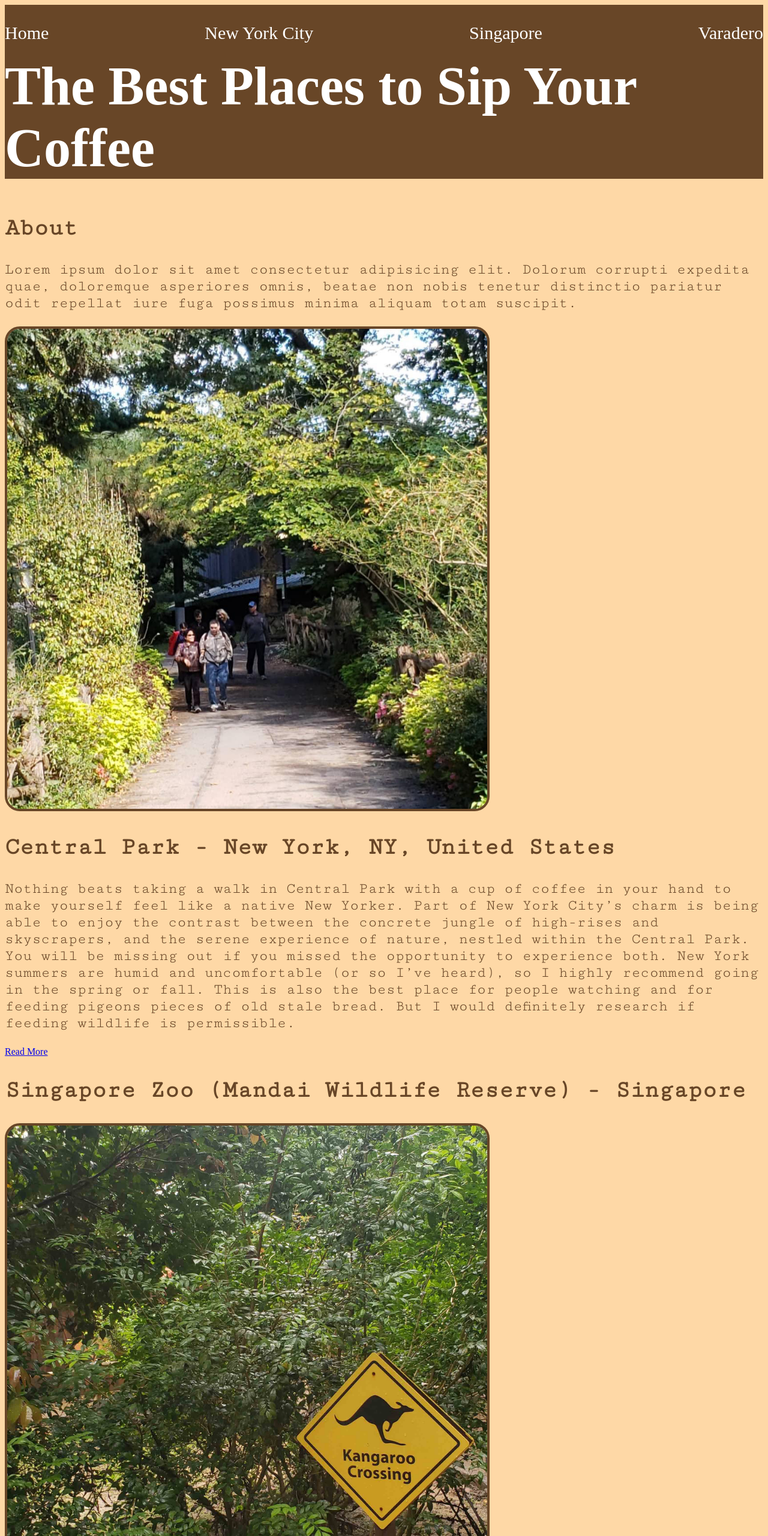
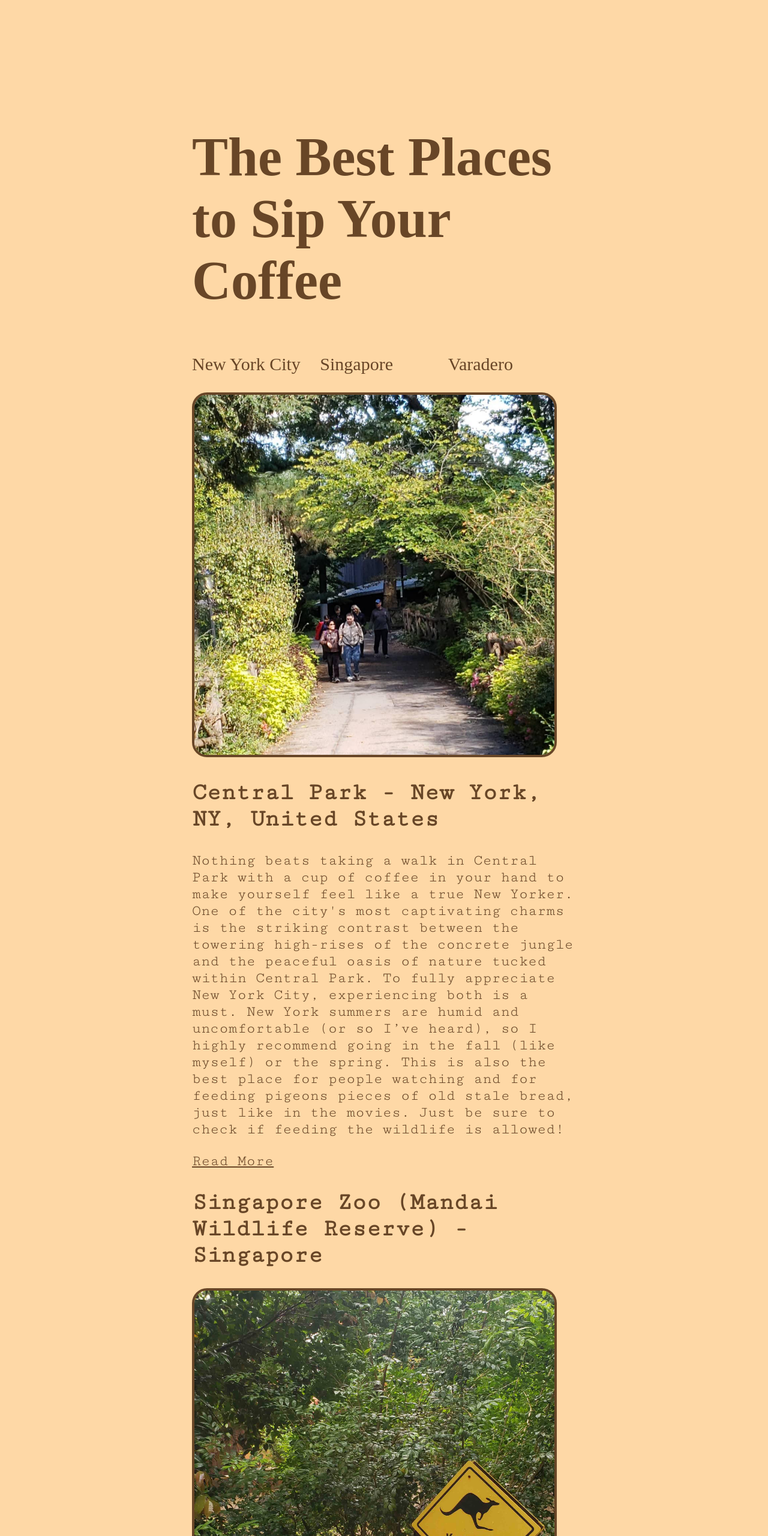
Before and after one commit to atquebral/cprg_309_assignment_1_travelogue, a plain HTML site: page index.html in a window 1280 px wide. Shown: the top 2560 px of the page at 60% size. Drawn offline with Linux system fonts and the light colour scheme; a script that the page names is missing; a web font is replaced by a local one.

Commit message:
smooth scroll and style
- added smooth scroll
- adjusted header and nav bar
- removed text decor on header link

```diff
--- a/index.html
+++ b/index.html
@@ -7,38 +7,47 @@
         <link rel="stylesheet" href="styles.css">
     <head>
     <body>
-      <nav>
-        <a>Home</a>
-        <a>New York City</a>
-        <a>Singapore</a>
-        <a>Varadero</a>
-      </nav>
+      <div id="container">
+
       <header>
         <h1>The Best Places to Sip Your Coffee</h1>
+        <nav>
+          <a href="#nyc">New York City</a>
+          <a href="#spore">Singapore</a>
+          <a href="#varadero">Varadero</a>
+        </nav>
+
       </header>
+
       <main>
-        <h2>About</h3>
-        <p>Lorem ipsum dolor sit amet consectetur adipisicing elit. Dolorum corrupti expedita quae, doloremque asperiores omnis, beatae non nobis tenetur distinctio pariatur odit repellat iure fuga possimus minima aliquam totam suscipit.</p>
+        <img src="images/nyc.jpg" alt="an image of trees at Central Park in New York City." width="600" height="600">
 
-        <img src="images/nyc.jpg" alt="an image of trees at Central Park in New York City." width="800" height="800">
+        <section id="nyc" >
           <h2>Central Park - New York, NY, United States</h2>
-        <p>Nothing beats taking a walk in Central Park with a cup of coffee in your hand to make yourself feel like a native New Yorker. Part of New York City’s charm is being able to enjoy the contrast between the concrete jungle of high-rises and skyscrapers, and the serene experience of nature, nestled within the Central Park. You will be missing out if you missed the opportunity to experience both.  New York summers are humid and uncomfortable (or so I’ve heard), so I highly recommend going in the spring or fall. This is also the best place for people watching and for feeding pigeons pieces of old stale bread. But I would definitely research if feeding wildlife is permissible. </p>
+          <p>Nothing beats taking a walk in Central Park with a cup of coffee in your hand to make yourself feel like a true New Yorker. One of the city's most captivating charms is the striking contrast between the towering high-rises of the concrete jungle and the peaceful oasis of nature tucked within Central Park. To fully appreciate New York City, experiencing both is a must.  New York summers are humid and uncomfortable (or so I’ve heard), so I highly recommend going in the fall (like myself) or the spring. This is also the best place for people watching and for feeding pigeons pieces of old stale bread, just like in the movies. Just be sure to check if feeding the wildlife is allowed! </p>
           <a href="https://www.centralpark.com/">Read More</a>
+        </section>
 
+        <section id="spore" >
           <h2>Singapore Zoo (Mandai Wildlife Reserve) - Singapore</h2>
-        <img src="images/singapore.jpg" alt="an image of a bush with a yellow sign that says'kangaroo crossing'." width="800" height="800">
-        <p>An odd choice, and certainly not everyone’s first choice, but it made the list for a reason. Firstly, Singapore is one of the greenest (and most humid) cities I’ve ever visited. Despite being a small city, it houses one of the largest zoo’s in the world (?). The way the zoo is designed creates the illusion of walking through the jungle. Not because they were generous in surrounding the park with greenery, but they have areas where monkeys, and even kangaroos, are roaming free! So, by all means, enjoy your coffee there, but make sure a monkey doesn’t steal or knock it over. Side note, I would definitely opt for iced coffee in this case.</p>
+          <img src="images/singapore.jpg" alt="an image of a bush with a yellow sign that says'kangaroo crossing'." width="600" height="600">
+          <p>An unconventional  choice, and certainly not everyone’s first choice, but it made the list for a good reason. Firstly, Singapore is one of the greenest (and most humid) cities I’ve ever visited. Despite being a small city, it houses one of the largest zoos in the world. Its design immerses you in what feels like a true jungle experience—not just because of the lush greenery but because some animals, like monkeys and kangaroos, roam freely in certain areas! By all means, sip on your coffee on your jungle adventure, but keep an eye on it—there’s a chance a monkey might snag it. Side note, considering th heat humidity, I would consider enjoying your coffee iced.</p>
           <a href="https://www.mandai.com/en/singapore-zoo.html">Read More</a>
+        </section>
 
+        <section id="varadero" >
           <h2>Hotel Playa Vista Azul - Varadero, Cuba</h2>
-        <img src="images/cuba.jpg" alt="an image of a blue pool infinity pool overlooking the ocean." width="800" height="800">
-        <p>A country known for coffee and beautiful beaches. There was no doubt it would make the list. Varadero may be a tourist area, but you can’t deny the scenic views are worth the upcharge on everything. My friends and I stayed at Playa Vista Azul, which contained a bright blue infinity pool overlooking the ocean. You could quite literally hear the awe from our tour group, every time we were dropped off in front of the lobby because you could see the pool even from inside the bus. If you’re tired of enjoying your coffee by the pool, the beach was just a 5-10 minute walk from your room. </p>
+          <img src="images/cuba.jpg" alt="an image of a blue pool infinity pool overlooking the ocean." width="600" height="600">
+          <p>A country known for coffee and beautiful beaches. There was no doubt it would make the list. Varadero may be a tourist area, but you can’t deny the scenic views are worth the premium. My friends and I stayed at Playa Vista Azul, which featured a bright blue infinity pool overlooking the ocean. Every time our tour bus pulled up to the lobby, you could hear a collective gasp from the group. If you’re tired of enjoying your coffee by the pool, the beach was just a 5-10 minute walk from your room. Don't forget your cigar! </p>
           <a href="https://www.transat.com/en-CA/hotels/hotel-playa-vista-azul">Read More</a>
+        </section>
 
+        <button id="topBtn">Top</button>
       </main>
       <footer>
         Travelogue The Best Places to Sip Your Coffee
       </footer>
+    </div>
     <script src="java.js"></script>
   </body>
 </html>
--- /dev/null
+++ b/java.js
@@ -0,0 +1,18 @@
+const topButton = document.getElementById('topBtn');
+
+window.onscroll = function() {scrollFunction()};
+
+function scrollFunction () {
+    if (document.body.scrollTop > 100 || document.documentElement.scrollTop > 100) {
+        topButton.style.display = "block";
+    }
+
+    else {
+        topButton.style.display = "none";
+    }
+}
+
+topButton.addEventListener('click', () => {
+    document.body.scrollTop = 0;
+    document.documentElement.scrollTop= 0;
+})
--- a/styles.css
+++ b/styles.css
@@ -1,47 +1,108 @@
 @import url('https://fonts.googleapis.com/css2?family=Cutive+Mono&display=swap');
 @import url('https://fonts.googleapis.com/css2?family=Cabin+Sketch:wght@400;700&family=Cutive+Mono&display=swap');
 
+html {
+    scroll-behavior: smooth;
+}
+
 body{
     background-color: #fed8a6;
+    font-optical-sizing: auto;
+    color:#684627
 }
 
+main{
+    max-width: 120ch;
+    margin: 0 auto;
+}
 
+#container{
+    padding-left: 15px;
+    padding-right: 15px;
+    max-width: 80ch;
+    margin: 0 auto;
+}
 
 h1 {
     font-family: "Cabin Sketch";
     font-size: 90px;
     font-weight: 700px;
-    background-color: #684627;
-    color: #ffff;
-    margin-top: 0%;
-    padding-top: 20px;
+    padding-top: 150px;
 }
 
 h2{
     font-family: "Cutive Mono";
     font-weight: 700px;
     font-size: 40px;
-    color:#684627;
+
 }
 
 p {
     font-family: "Cutive Mono";
     font-size: 25px;
-    color:#684627;
 }
 
 nav{
-    background-color: #684627;
-    color: #ffff;
     display: flex;
-    justify-content: space-between;
-    align-content: center;
+    /*justify-content: space-between;
+    align-content: center;*/
     font-family: "Cabin Sketch";
     font-size: 30px;
-    padding-top: 30px;
+    padding-top: 10px;
+    padding-bottom: 30px;
+
+}
+
+nav a{
+    color: inherit;
+    padding: 1 rem;
+    text-decoration: none;
+    flex: 1;
 }
 
 img {
     border-radius: 25px;
     border: 4px solid #684627;
 }
+
+section a{
+    font-family: "Cutive Mono";
+    font-size: 25px;
+    color: inherit;
+    text-decoration: underline;
+}
+
+footer{
+    padding-top: 20px;
+    padding-bottom: 0px;
+}
+
+#topBtn {
+    position: fixed;
+    bottom: 20px;
+    right: 30px;
+    z-index: 99;
+    border: none;
+    outline: none;
+    background-color: #684627;
+    color: #ffff;
+    padding: 20px;
+    border-radius: 10px;
+    font-family: "Cutive Mono";
+    font-size: 18px;
+    cursor: pointer;
+    display: none;
+}
+
+#topBtn:hover {
+    background-color:#000;
+}
+
+@media all and (max-width: 620px) {
+    #container {
+        display: grid;
+        grid-template-columns: 1fr 8fr;
+    }
+
+
+}
```
Lines whose indentation alone changed are shown as unchanged.
